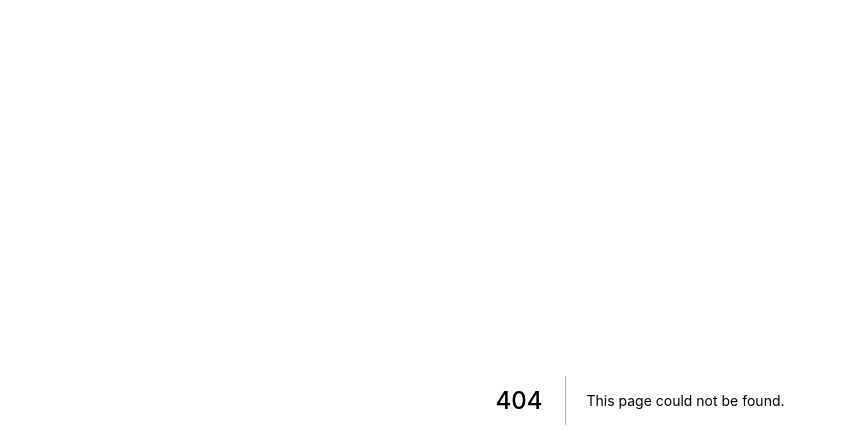
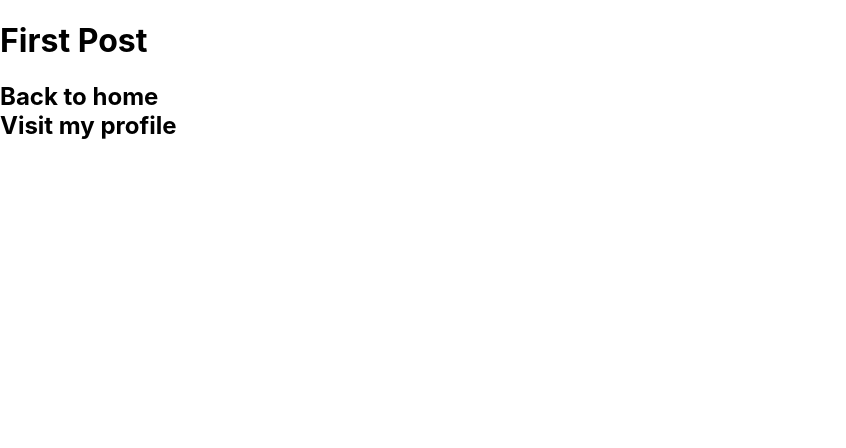
Before and after one commit to QUERY-GANI/learn-next, a Next.js app: page /posts/first-post in a window 1280 px wide. Before the commit this address had no page. Shown: the top 448 px of the page, without its empty margins (0-846 px from the left). Built offline with nearby package versions, Linux system fonts and the light colour scheme.

Commit message:
add example use link to navigate pages

```diff
--- /dev/null
+++ b/pages/posts/first-post.js
@@ -0,0 +1,16 @@
+import Link from 'next/link'
+
+export default function FirstPost() {
+  return (
+    <>
+      <h1>First Post</h1>
+      <h2>
+        <Link href="/">
+          <a>Back to home</a>
+        </Link>
+          <br/>
+          <a href="https://github.com/query-gani">Visit my profile</a>
+      </h2>
+    </>
+  )
+}
```
Also changed, not shown: pages/index.js (+7 -3 lines), pages/example/[test].js (renamed from pages/detail/[test].js), pages/example/ssr.js (renamed from pages/detail/ssr.js), 1 other file (tests, documents, lock files or other folders).
